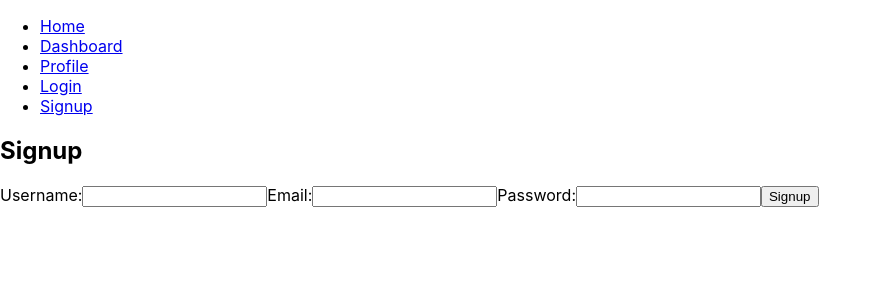
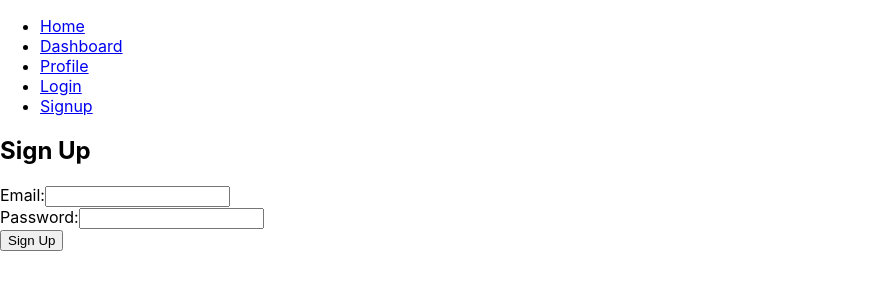
Before and after one commit to Odilex/welc_hub, a React (Create React App) app in the folder welcomehub-frontend/: page /signup in a window 1280 px wide. Shown: the top 300 px of the page, without its empty margins (0-882 px from the left). Built offline with nearby package versions, Linux system fonts and the light colour scheme.

Commit message:
last changes on frrontend server

```diff
--- a/welcomehub-frontend/src/components/signup.js
+++ b/welcomehub-frontend/src/components/signup.js
@@ -1,72 +1,51 @@
-import { useState } from 'react';
-import axios from 'axios';
+import React, { useState } from 'react';
 
 function Signup() {
-  const [username, setUsername] = useState('');
+  // State to store email, password, and error message
   const [email, setEmail] = useState('');
   const [password, setPassword] = useState('');
-  const [error, setError] = useState('');
-  const [success, setSuccess] = useState('');
+  const [error, setError] = useState(null);
 
-  const handleSignup = async (e) => {
-    e.preventDefault();
-    try {
-      const response = await axios.post('http://localhost:5000/api/signup', {
-        username,
-        email,
-        password,
-      });
-      setSuccess('Signup successful! You can now log in.');
-      setError('');
-    } catch (error) {
-      setError('Signup failed. Please try again.');
-      setSuccess('');
+  const handleSignup = (event) => {
+    event.preventDefault();
+
+    if (!email || !password) {
+      setError('Email and password are required.');
+      return;
     }
+
+    // Perform signup logic here
+    console.log("Signing up with", email, password);
+
+    // Reset the error if any
+    setError(null);
   };
 
   return (
     <div>
-      <h2>Signup</h2>
-      {error && <p style={{ color: 'red' }}>{error}</p>}
-      {success && <p style={{ color: 'green' }}>{success}</p>}
+      <h2>Sign Up</h2>
       <form onSubmit={handleSignup}>
-        <label>Username:</label>
-        <input
-          type="text"
-          value={username}
-          onChange={(e) => setUsername(e.target.value)}
-        />
+        <div>
           <label>Email:</label>
           <input
             type="email"
             value={email}
             onChange={(e) => setEmail(e.target.value)}
           />
+        </div>
+        <div>
           <label>Password:</label>
           <input
             type="password"
             value={password}
             onChange={(e) => setPassword(e.target.value)}
           />
-        <button type="submit">Signup</button>
+        </div>
+        {error && <p style={{ color: 'red' }}>{error}</p>}
+        <button type="submit">Sign Up</button>
       </form>
     </div>
   );
 }
 
 export default Signup;
-
-const handleLogin = async (e) => {
-  e.preventDefault();
-  try {
-    const response = await axios.post('http://localhost:5000/api/login', {
-      email,
-      password,
-    });
-    localStorage.setItem('token', response.data.token); // Store token
-    window.location.href = '/dashboard'; // Redirect to dashboard
-    setError('');
-  } catch (error) {
-    setError('Login failed. Please check your credentials.');
-  }
-};
```
Also changed, not shown: welcomehub-frontend/src/App.js (+5 -5 lines). Lines whose indentation alone changed are shown as unchanged.
